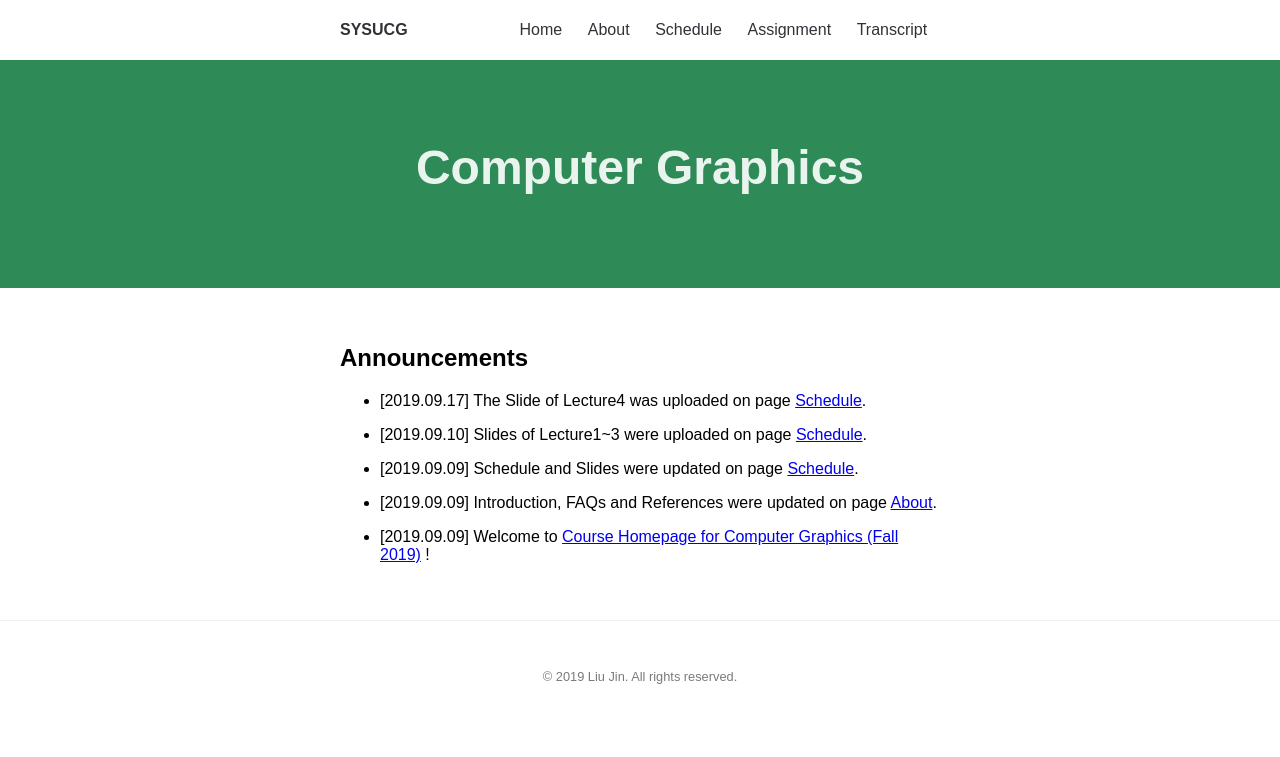
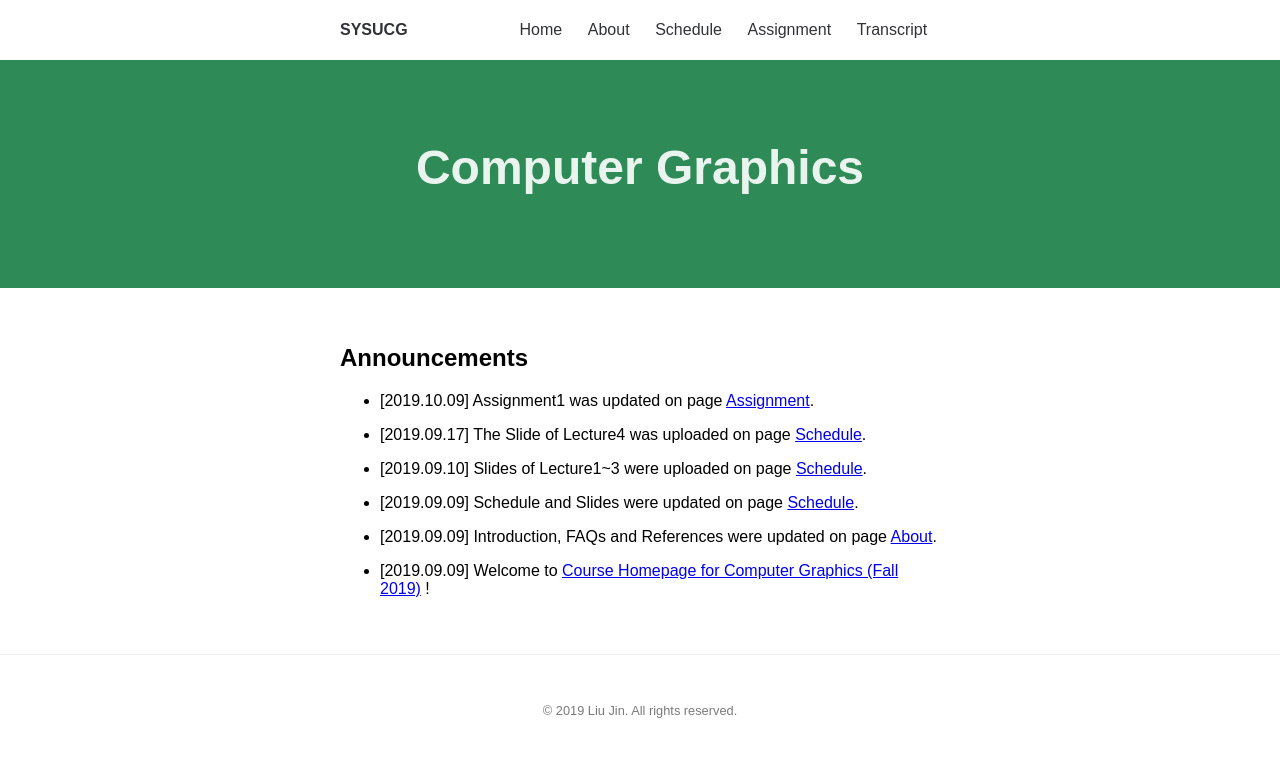
Before and after one commit to sysucg2019/sysucg2019.github.io, a Jekyll site: the page built from index.md, in a window 1280 px wide. Shown: the top 757 px of the page. Built offline with Jekyll 4.4.1, drawn with Linux system fonts in a browser that asks for light colours.

Commit message:
Update index.md

```diff
--- a/index.md
+++ b/index.md
@@ -4,6 +4,8 @@ title: Computer Graphics (Fall 2019)
 ---
 
 ## Announcements
+- [2019.10.09] Assignment1 was updated on page [Assignment](https://sysucg2019.github.io/assignment).
+
 - [2019.09.17] The Slide of Lecture4 was uploaded on page [Schedule](https://sysucg2019.github.io/schedule).
 
 - [2019.09.10] Slides of Lecture1~3 were uploaded on page [Schedule](https://sysucg2019.github.io/schedule).
```
